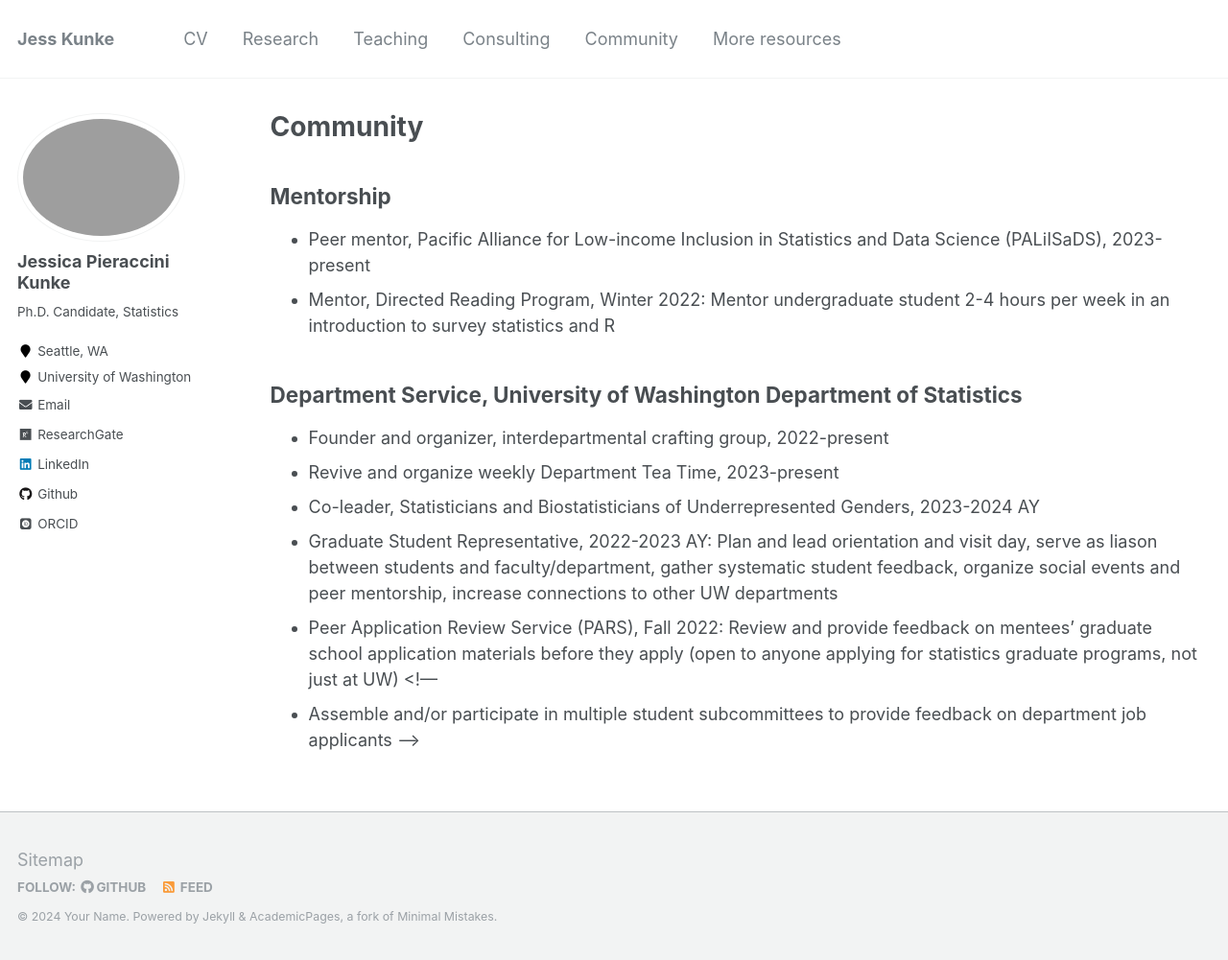
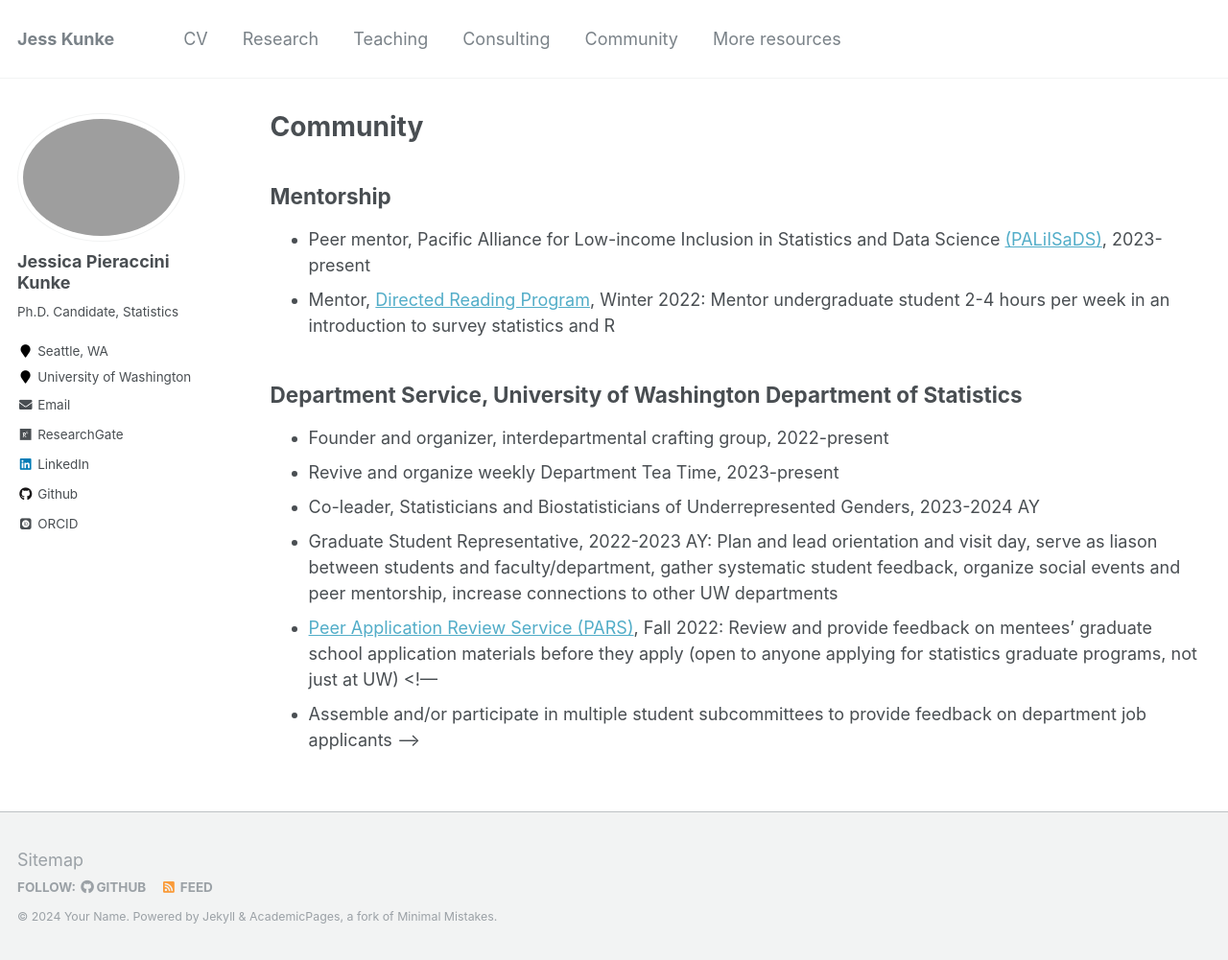
Before and after one commit to jpierkunke/jpierkunke.github.io, a Jekyll site: the page built from _pages/community.md, in a window 1280 px wide and 1001 px high. Shown: the whole window at 96% size. Built offline with Jekyll 4.4.1, drawn with Linux system fonts in a browser that asks for light colours; some web fonts are replaced; part of the change alters nothing that is shown.

```diff
--- a/_pages/community.md
+++ b/_pages/community.md
@@ -7,8 +7,8 @@ author_profile: true
 
 ## Mentorship
 
-- Peer mentor, Pacific Alliance for Low-income Inclusion in Statistics and Data Science (PALiISaDS), 2023-present
-- Mentor, Directed Reading Program, Winter 2022: Mentor undergraduate student 2-4 hours per week in an introduction to survey statistics and R
+- Peer mentor, Pacific Alliance for Low-income Inclusion in Statistics and Data Science [(PALiISaDS)](https://www.paliisads.org/home), 2023-present
+- Mentor, [Directed Reading Program](https://stat.uw.edu/academics/undergraduate/community/directed-reading-program), Winter 2022: Mentor undergraduate student 2-4 hours per week in an introduction to survey statistics and R
 
 ## Department Service, University of Washington Department of Statistics
 
@@ -16,7 +16,7 @@ author_profile: true
 - Revive and organize weekly Department Tea Time, 2023-present
 - Co-leader, Statisticians and Biostatisticians of Underrepresented Genders, 2023-2024 AY
 - Graduate Student Representative, 2022-2023 AY: Plan and lead orientation and visit day, serve as liason between students and faculty/department, gather systematic student feedback, organize social events and peer mentorship, increase connections to other UW departments
-- Peer Application Review Service (PARS), Fall 2022: Review and provide feedback on mentees’ graduate school application materials before they apply (open to anyone applying for statistics graduate programs, not just at UW)
+- [Peer Application Review Service (PARS)](https://stat.uw.edu/pre-application-review-service), Fall 2022: Review and provide feedback on mentees’ graduate school application materials before they apply (open to anyone applying for statistics graduate programs, not just at UW)
 <!---
 - Assemble and/or participate in multiple student subcommittees to provide feedback on department job applicants
 --->
```
